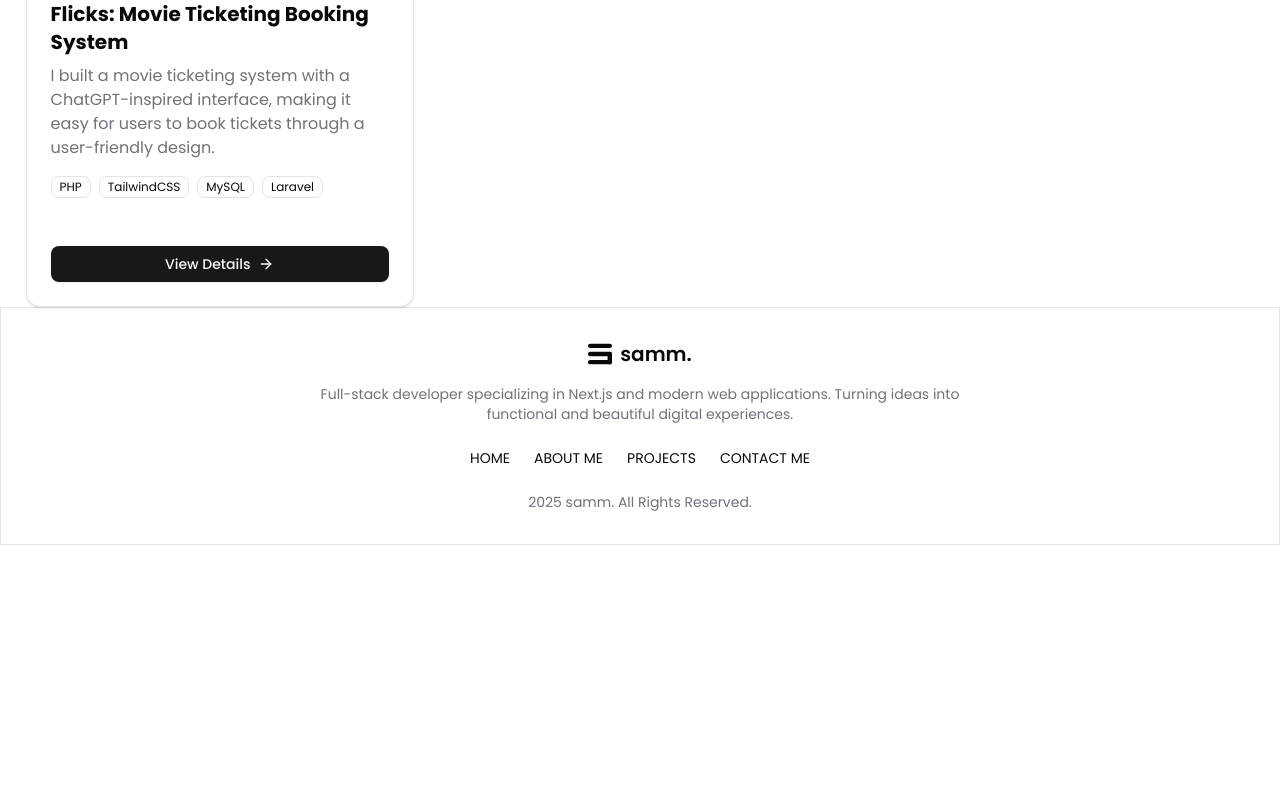
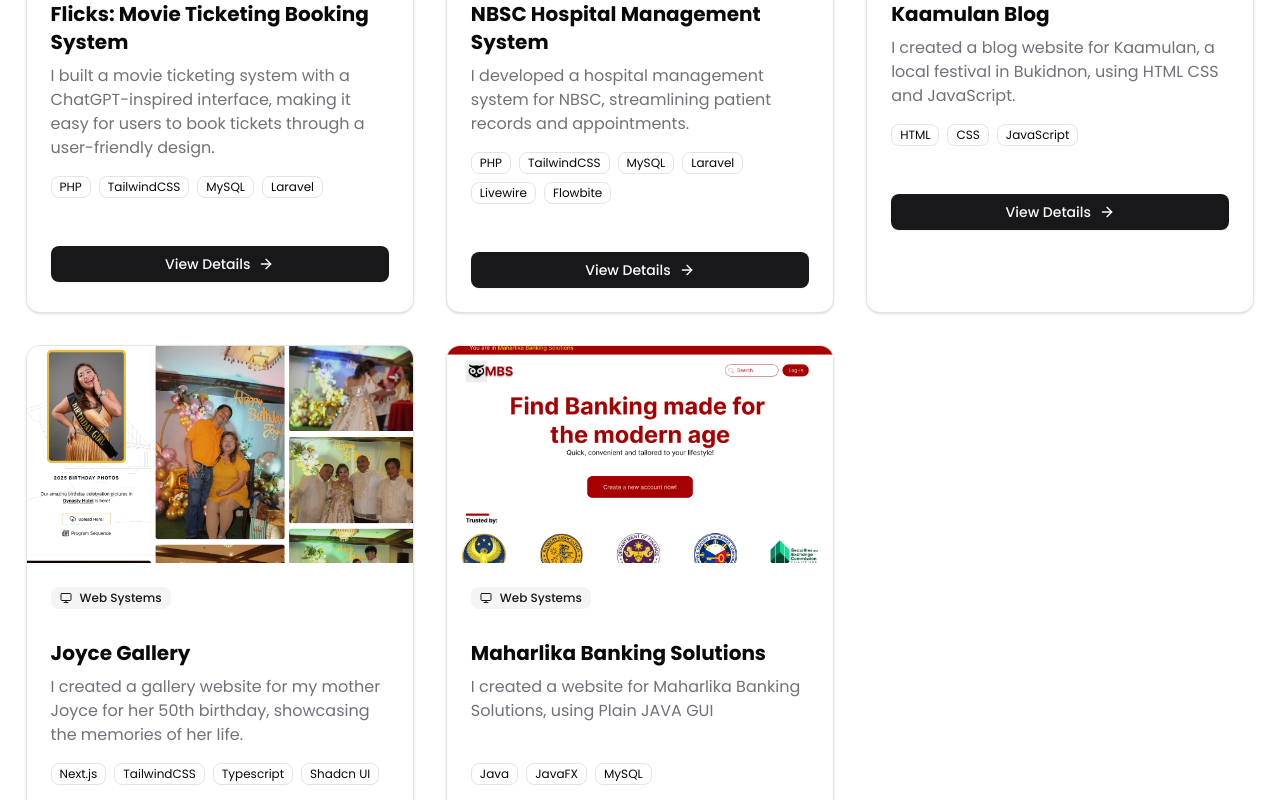
Before and after one commit to SammDumpingStation/personal-portfolio, a Next.js app: page /projects in a window 1280 px wide. Shown: the part 1220-2020 px from the top of the page. Before the commit the page ends 1765 px from the top, so only its background shows below. Built offline with nearby package versions, Linux system fonts and the light colour scheme.

Commit message:
fix: fixing project card names and added margins to footer

```diff
--- a/app/projects/[id]/page.tsx
+++ b/app/projects/[id]/page.tsx
@@ -17,7 +17,7 @@ import {
   Users,
   Zap,
 } from "lucide-react";
-import { projects } from "@/features/projects/data/projects-data";
+import { projectsCards } from "@/features/projects/data/projects-data";
 import { notFound } from "next/navigation";
 import Image from "next/image";
 import { cn } from "@/lib/utils";
@@ -29,7 +29,7 @@ export default async function Project({
 }) {
   const { id } = await params;
 
-  const project = projects.find((project) => project.id === id);
+  const project = projectsCards.find((project) => project.id === id);
 
   if (!project) {
     return notFound();
@@ -72,16 +72,16 @@ export default async function Project({
             <p className="sub-heading">{project?.subtitle}</p>
 
             {/* Action Buttons */}
-            {/* <div className="flex flex-col sm:flex-row gap-4 justify-center mb-12">
+            <div className="flex flex-col sm:flex-row gap-4 justify-center my-12">
               <Button size="lg" className="gap-2">
                 <ExternalLink className="h-4 w-4" />
                 View Live Demo
               </Button>
-              <Button variant="outline" size="lg" className="gap-2">
+              {/* <Button variant="outline" size="lg" className="gap-2">
                 <Github className="h-4 w-4" />
                 View Source Code
-              </Button>
-            </div> */}
+              </Button> */}
+            </div>
           </div>
 
           {/* Project Image */}
--- a/app/projects/page.tsx
+++ b/app/projects/page.tsx
@@ -1,5 +1,5 @@
 import React from "react";
-import { projects } from "@/features/projects/data/projects-data";
+import { projectsCards } from "@/features/projects/data/projects-data";
 import ProjectCard from "@/features/projects/components/ProjectCard";
 import CategoryFilter from "@/features/projects/components/CategoryFilter";
 
@@ -15,7 +15,7 @@ export default function Projects() {
       {/* Category Filter */}
       <CategoryFilter />
       <div className="mt-12 grid gap-8 sm:mt-16 md:grid-cols-2 lg:grid-cols-3">
-        {projects.map((project, index) => (
+        {projectsCards.map((project, index) => (
           <ProjectCard key={index} project={project} index={index} />
         ))}
       </div>
--- a/components/layouts/Footer.tsx
+++ b/components/layouts/Footer.tsx
@@ -4,7 +4,7 @@ import { Logo } from "@/components/Logo";
 
 export default function Footer() {
   return (
-    <footer className="w-full border border-t bg-background text-foreground">
+    <footer className="w-full mt-20 border border-t bg-background text-foreground">
       <div className="container mx-auto py-8">
         <div className="mb-6 flex flex-col items-center">
           <Link href="/" className="mb-4 gap-2 flex items-center">
--- a/features/personal-info/components/Contact.tsx
+++ b/features/personal-info/components/Contact.tsx
@@ -46,7 +46,7 @@ export default function Contact() {
   };
 
   return (
-    <section id="contact" className="relative py-20">
+    <section id="contact" className="relative pt-20">
       <div className="pointer-events-none absolute inset-0 bg-gradient-to-br from-primary/10 via-accent/10 to-background"></div>
       <div className="container mx-auto px-4">
         <div className="mb-12 text-center">
--- a/features/projects/data/projects-data.ts
+++ b/features/projects/data/projects-data.ts
@@ -1,4 +1,5 @@
-import { ProjectCardProps } from "../types/project-type";
+import { Globe, Users, Zap } from "lucide-react";
+import { ProjectCardProps, ProjectProps } from "../types/project-type";
 
 const projectHighlights: ProjectCardProps[] = [
   {
@@ -94,7 +95,7 @@ const projectHighlights: ProjectCardProps[] = [
   },
 ];
 
-const projects: ProjectCardProps[] = [
+const projectsCards: ProjectCardProps[] = [
   {
     id: "1",
     organization: "Five Star Finance Inc.",
@@ -219,18 +220,206 @@ const projects: ProjectCardProps[] = [
     },
     category: "Web App",
   },
-  // {
-  //   id: "5",
-  //   organization: "Web Systems",
-  //   title: "",
-  //   subtitle: "",
-  //   techStack: [],
-  //   images: {
-  //     light: "",
-  //     dark: "",
-  //   },
-  //   category: "Web App",
-  // },
+  {
+    id: "5",
+    organization: "Web Systems",
+    title: "NBSC Hospital Management System",
+    subtitle:
+      "I developed a hospital management system for NBSC, streamlining patient records and appointments.",
+    techStack: [
+      {
+        id: "1",
+        title: "PHP",
+        image: "/logos/php-small.svg",
+      },
+      {
+        id: "2",
+        title: "TailwindCSS",
+        image: "/logos/tailwind-small.svg",
+      },
+      {
+        id: "3",
+        title: "MySQL",
+        image: "/logos/mysql-small.svg",
+      },
+      {
+        id: "4",
+        title: "Laravel",
+        image: "/logos/laravel-small.svg",
+      },
+      {
+        id: "5",
+        title: "Livewire",
+        image: "/logos/livewire-small.svg",
+      },
+      {
+        id: "6",
+        title: "Flowbite",
+        image: "/logos/flowbite-small.svg",
+      },
+    ],
+    images: {
+      light: "/images/nbsc-hos/hero.webp",
+    },
+    category: "Web App",
+  },
+  {
+    id: "6",
+    organization: "Web Systems",
+    title: "Kaamulan Blog",
+    subtitle:
+      "I created a blog website for Kaamulan, a local festival in Bukidnon, using HTML CSS and JavaScript.",
+    techStack: [
+      {
+        id: "1",
+        title: "HTML",
+        image: "/logos/html-small.svg",
+      },
+      {
+        id: "2",
+        title: "CSS",
+        image: "/logos/css-small.svg",
+      },
+      {
+        id: "3",
+        title: "JavaScript",
+        image: "/logos/javascript-small.svg",
+      },
+    ],
+    images: {
+      light: "/images/kaamulan/hero.webp",
+    },
+    category: "Web App",
+  },
+  {
+    id: "7",
+    organization: "Web Systems",
+    title: "Joyce Gallery",
+    subtitle:
+      "I created a gallery website for my mother Joyce for her 50th birthday, showcasing the memories of her life.",
+    techStack: [
+      {
+        id: "1",
+        title: "Next.js",
+        image: "/logos/nextjs-small.svg",
+      },
+      {
+        id: "2",
+        title: "TailwindCSS",
+        image: "/logos/tailwind-small.svg",
+      },
+      {
+        id: "3",
+        title: "Typescript",
+        image: "/logos/typescript-small.svg",
+      },
+      {
+        id: "4",
+        title: "Shadcn UI",
+        image: "/logos/shadcn-ui-small.svg",
+      },
+    ],
+    images: {
+      light: "/images/joyce-gallery/hero.webp",
+    },
+    category: "Web App",
+  },
+  {
+    id: "8",
+    organization: "Web Systems",
+    title: "Maharlika Banking Solutions",
+    subtitle:
+      "I created a website for Maharlika Banking Solutions, using Plain JAVA GUI",
+    techStack: [
+      {
+        id: "1",
+        title: "Java",
+        image: "/logos/java-small.svg",
+      },
+      {
+        id: "2",
+        title: "JavaFX",
+        image: "/logos/javafx-small.svg",
+      },
+      {
+        id: "3",
+        title: "MySQL",
+        image: "/logos/mysql-small.svg",
+      },
+    ],
+    images: {
+      light: "/images/MBS/hero.webp",
+    },
+    category: "Web App",
+  }
 ];
 
-export { projectHighlights, projects };
+const projects: ProjectProps[] = [
+  {
+    id: "1",
+    organization: "Five Star Finance Inc.",
+    title: "STELLA",
+    subtitle:
+      "We built a lending system for AFP retirees, making loan applications and benefit payments fast and simple.",
+    techStack: [
+      {
+        id: "logo-1",
+        title: "Next.js",
+        image: "/logos/nextjs-small.svg",
+      },
+      {
+        id: "logo-2",
+        title: "TypeScript",
+        image: "/logos/typescript-small.svg",
+      },
+      {
+        id: "logo-3",
+        title: "Prisma",
+        image: "/logos/prisma-small.svg",
+      },
+      {
+        id: "logo-4",
+        title: "PostgreSQL",
+        image: "/logos/postgresql-small.svg",
+      },
+    ],
+    images: {
+      light: "/images/stella/hero-light.webp",
+      dark: "/images/stella/hero-dark.webp",
+    },
+    category: "Web App",
+    timeline: "2024",
+    role: "Full Stack Developer",
+    teamSize: "2",
+    status: "Ongoing",
+    liveDemoLink: "https://stella.fivestarfinance.com",
+    about: "",
+    features: [
+      {
+        icon: Zap,
+        title: "Lightning Fast",
+        description:
+          "Optimized performance with server-side rendering and edge functions",
+      },
+      {
+        icon: Users,
+        title: "User Authentication",
+        description:
+          "Secure authentication system with role-based access control",
+      },
+      {
+        icon: Globe,
+        title: "Responsive Design",
+        description: "Fully responsive interface that works on all devices",
+      },
+    ],
+    gallery: [
+      {
+        light: "/images/stella/hero-light.webp",
+        dark: "/images/stella/hero-dark.webp",
+      },
+    ],
+  },
+];
+
+export { projectHighlights, projectsCards, projects };
--- a/features/projects/types/project-type.ts
+++ b/features/projects/types/project-type.ts
@@ -1,4 +1,5 @@
 import { Logo } from "@/features/tech-stack/types/logos-type";
+import { LucideIcon } from "lucide-react";
 
 export type ProjectCategory =
   | "All"
@@ -28,10 +29,10 @@ export interface ProjectProps extends ProjectCardProps {
   timeline: string;
   role: string;
   teamSize: string;
-  status: string;
-  description: string;
+  status: "Completed" | "Ongoing";
+  about: string;
   features: {
-    icon: React.ReactNode;
+    icon: LucideIcon;
     title: string;
     description: string;
   }[];
@@ -39,4 +40,5 @@ export interface ProjectProps extends ProjectCardProps {
     light: string;
     dark: string;
   }[];
+  liveDemoLink?: string;
 }
```
